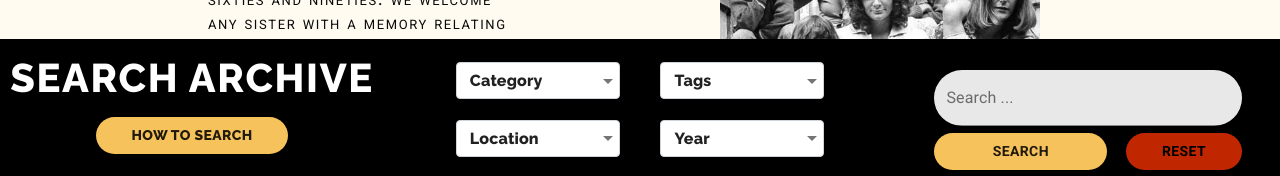
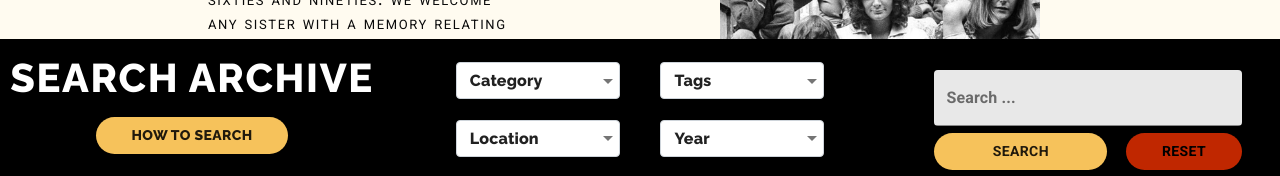
Before and after one commit to founders-programme-2/howl, a React (Create React App) app in the folder client/: page / in a window 1280 px wide. Shown: the part 611-787 px from the top of the page. Built offline with nearby package versions, Linux system fonts and the light colour scheme; what react-a11y would draw is missing.

Commit message:
Update search field radius and label class name #82

```diff
--- a/client/src/Components/Common/Footer/mui.style.js
+++ b/client/src/Components/Common/Footer/mui.style.js
@@ -38,14 +38,15 @@ export const styles = theme => ({
   },
   searchTextField: {
     backgroundColor: theme.palette.common.white,
-    borderRadius: '50px',
+    borderRadius: '4px',
     fontWeight: '700',
     width: '80%',
     height: '20%',
   },
-  searchTextFieldLebel: {
+  searchTextFieldLabel: {
     fontWeight: 'bold',
   },
+
   searchButton: {
     width: '45%',
     backgroundColor: 'var(--main-btn-color)',
```
